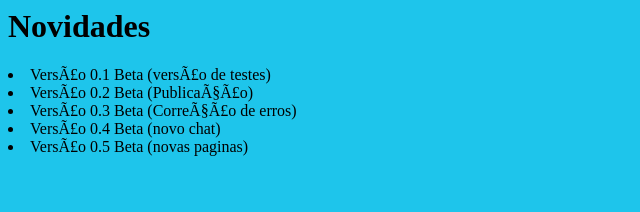
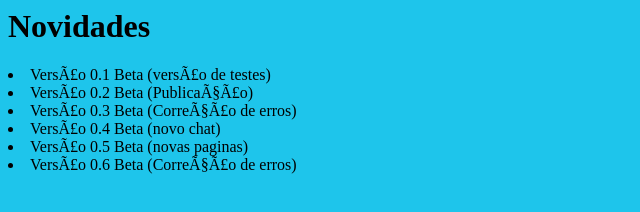
Before and after one commit to TheRoompickOficial/TheRoompick.githup.io, a plain HTML site: page novidades.html in a window 1280 px wide. Shown: the whole page, without its empty margins (0-640 px from the left). Drawn offline with Linux system fonts and the light colour scheme.

Commit message:
Update novidades.html

```diff
--- a/novidades.html
+++ b/novidades.html
@@ -12,6 +12,7 @@
 <li>Versão 0.3 Beta (Correção de erros)</li>
 <li>Versão 0.4 Beta (novo chat)
 <li>Versão 0.5 Beta (novas paginas)
+     <li>Versão 0.6 Beta (Correção de erros)
 </ol>
 
 </html>
```
